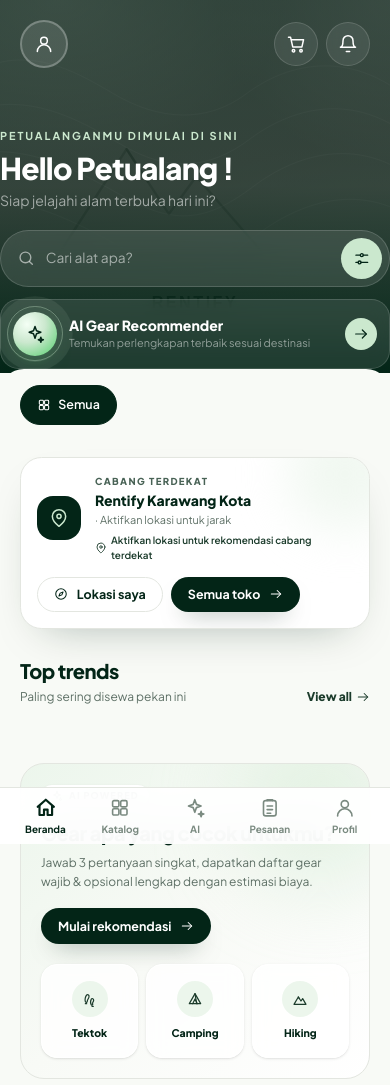
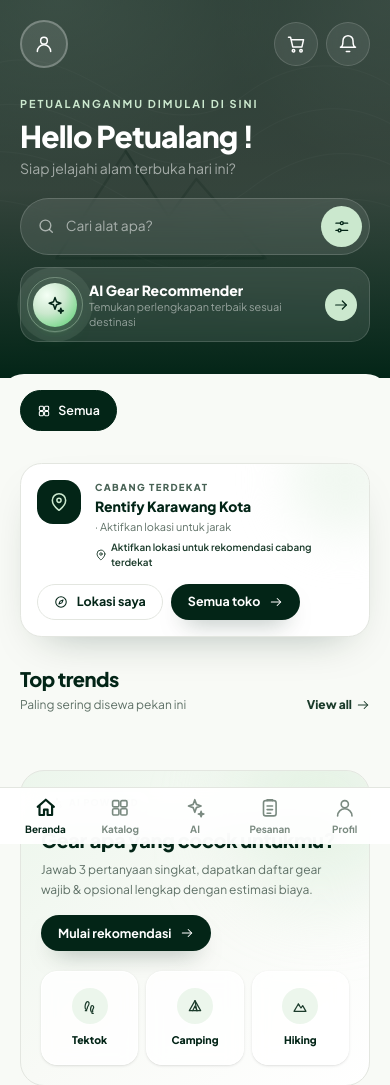
Before and after one commit to anurr23/rentify, a PHP site: page /beranda.php in a window 390 px wide. Shown: the top 1085 px of the page. Run offline with PHP 8.4, Linux system fonts and the light colour scheme; data that the repository does not hold is empty; some libraries are stand-ins or nearby versions.

Commit message:
fix: rapikan padding dan kartu cabang beranda di mobile
- Hapus div penutup berlebih di hero sehingga teks, pencarian, dan kartu AI kembali mengikuti padding container.
- Kartu cabang terdekat kini menaruh tombol di baris baru pada mobile dan membiarkan alamat wrap, tidak lagi menyempitkan nama toko.
- Baris kategori tidak lagi full-bleed agar tidak terpotong mentok di tepi layar; subtitle AI boleh dua baris.

```diff
--- a/beranda.php
+++ b/beranda.php
@@ -73,7 +73,6 @@ require ROOT_PATH . '/includes/customer_nav.php';
                         <?php $panelVariant = 'hero'; require ROOT_PATH . '/includes/notification_panel.php'; ?>
                     </details>
                 </div>
-                </div>
             </div>
 
             <div class="mt-7">
@@ -92,7 +91,7 @@ require ROOT_PATH . '/includes/customer_nav.php';
                 <span class="ai-orb !h-11 !w-11"><?= icon('sparkles', 'h-5 w-5') ?></span>
                 <div class="min-w-0 flex-1">
                     <p class="text-sm font-extrabold">AI Gear Recommender</p>
-                    <p class="truncate text-[0.68rem] text-white/50">Temukan perlengkapan terbaik sesuai destinasi</p>
+                    <p class="text-[0.68rem] leading-snug text-white/50">Temukan perlengkapan terbaik sesuai destinasi</p>
                 </div>
                 <span class="btn btn-accent btn-sm hidden shrink-0 sm:inline-flex">Coba Sekarang <?= icon('arrow-right', 'h-3.5 w-3.5') ?></span>
                 <span class="flex h-8 w-8 shrink-0 items-center justify-center rounded-full bg-mint-300 text-forest-900 sm:hidden"><?= icon('arrow-right', 'h-4 w-4') ?></span>
@@ -103,7 +102,7 @@ require ROOT_PATH . '/includes/customer_nav.php';
     </section>
 
     <div class="container-app relative z-10 -mt-1">
-        <div class="no-scrollbar -mx-5 flex gap-2 overflow-x-auto px-5 py-4 sm:mx-0 sm:flex-wrap sm:px-0">
+        <div class="no-scrollbar flex gap-2 overflow-x-auto py-4 sm:flex-wrap">
             <a href="<?= e(url('katalog.php')) ?>" class="chip chip-active shrink-0"><?= icon('grid', 'h-3.5 w-3.5') ?> Semua</a>
             <?php foreach ($categories as $category): ?>
                 <a href="<?= e(url('katalog.php?category=' . $category['slug'])) ?>" class="chip shrink-0">
@@ -134,17 +133,17 @@ require ROOT_PATH . '/includes/customer_nav.php';
     <section class="container-app mt-4" <?= (!$nearestStore && empty($currentUser['preferred_store_id'])) ? 'data-location-auto' : '' ?>>
         <div class="relative overflow-hidden rounded-[1.35rem] border border-line bg-white p-4 shadow-soft sm:p-5">
             <div class="absolute -right-8 -top-10 h-28 w-28 rounded-full bg-mint-100/70 blur-xl"></div>
-            <div class="relative flex flex-wrap items-center gap-3.5">
+            <div class="relative flex flex-wrap items-start gap-3.5 sm:items-center">
                 <span class="flex h-11 w-11 shrink-0 items-center justify-center rounded-2xl bg-forest-900 text-mint-300"><?= icon('map-pin', 'h-5 w-5') ?></span>
                 <div class="min-w-0 flex-1">
                     <p class="text-[0.6rem] font-extrabold uppercase tracking-[0.14em] text-forest-500">Cabang terdekat</p>
                     <p class="mt-0.5 truncate text-sm font-extrabold text-forest-900" data-nearest-store-name><?= e($homeStore['name'] ?? 'Rentify Karawang Kota') ?></p>
-                    <p class="mt-0.5 truncate text-[0.68rem] text-muted"><span data-nearest-store-address><?= e($homeStore['address'] ?? '') ?></span> · <span data-nearest-store-distance><?= $nearestStore ? Store::distanceLabel((float) $nearestStore['distance_km']) . ' dari lokasimu' : 'Aktifkan lokasi untuk jarak' ?></span></p>
+                    <p class="mt-0.5 text-[0.68rem] leading-relaxed text-muted"><span data-nearest-store-address><?= e($homeStore['address'] ?? '') ?></span> · <span data-nearest-store-distance><?= $nearestStore ? Store::distanceLabel((float) $nearestStore['distance_km']) . ' dari lokasimu' : 'Aktifkan lokasi untuk jarak' ?></span></p>
                     <p class="mt-1 flex items-center gap-1 text-[0.62rem] font-semibold text-forest-700" data-location-status>
                         <?= icon('map-pin', 'h-3 w-3') ?> <?= $nearestStore ? 'Lokasi aktif · rekomendasi cabang terdekat' : 'Aktifkan lokasi untuk rekomendasi cabang terdekat' ?>
                     </p>
                 </div>
-                <div class="flex shrink-0 flex-wrap gap-2">
+                <div class="flex w-full flex-wrap gap-2 sm:w-auto sm:shrink-0">
                     <button type="button" class="btn btn-outline btn-sm" data-use-location><?= icon('compass', 'h-3.5 w-3.5') ?> Lokasi saya</button>
                     <a href="<?= e(url('toko.php')) ?>" class="btn btn-primary btn-sm">Semua toko <?= icon('arrow-right', 'h-3.5 w-3.5') ?></a>
                 </div>
```
Also changed, not shown: assets/css/tailwind.css.
